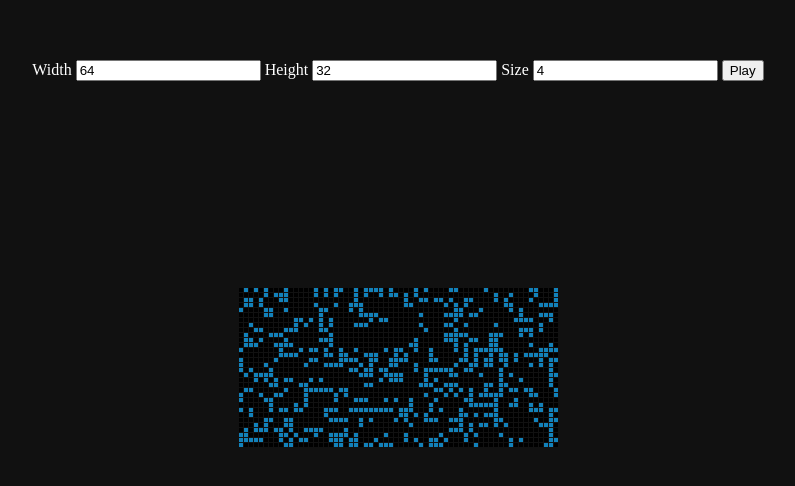
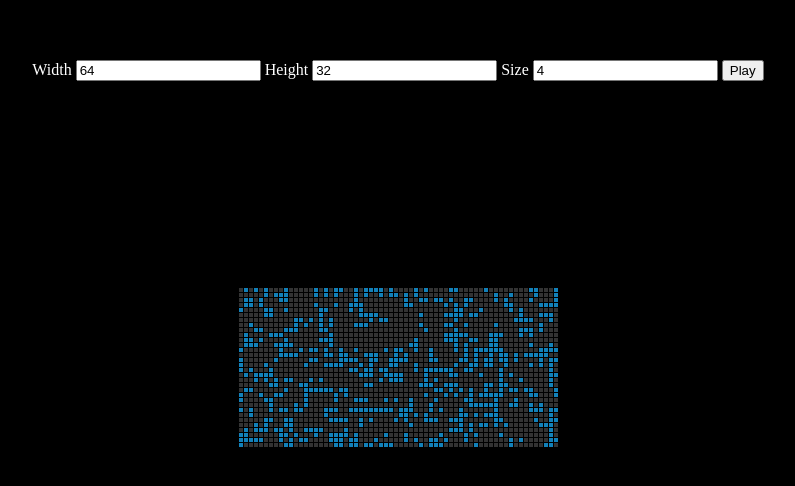
Before and after one commit to kevlarr/awesome-wasm, a website built with webpack: page game-of-life/js/index.html in a window 1280 px wide. Shown: the part 146-632 px from the top of the page, without its empty margins (242-1037 px from the left). Built offline with nearby package versions, Linux system fonts and the light colour scheme.

Commit message:
Improve colors

```diff
--- a/game-of-life/js/index.js
+++ b/game-of-life/js/index.js
@@ -2,7 +2,7 @@
 //import { memory } from 'conwasm/conwasm_bg';
 
 const GRID_COLOR = '#333';
-const DEAD_COLOR = '#000';
+const DEAD_COLOR = '#333';
 const ALIVE_COLOR = 'rgb(18, 129, 186)';
 
 const ALIVE = 1;
--- a/game-of-life/js/styles.css
+++ b/game-of-life/js/styles.css
@@ -1,5 +1,5 @@
 body {
-    background: #111;
+    background: #000;
     color: #fff;
     position: absolute;
     top: 0;
--- a/game-of-life/js/webpack.config.js
+++ b/game-of-life/js/webpack.config.js
@@ -8,6 +8,9 @@ module.exports = {
     filename: "index.js",
   },
   mode: "development",
+  devServer: {
+    port: 9002,
+  },
   plugins: [
     new CopyWebpackPlugin(['index.html'])
   ],
--- a/game-of-life/rust-wasm/www/styles.css
+++ b/game-of-life/rust-wasm/www/styles.css
@@ -1,5 +1,5 @@
 body {
-    background: #111;
+    background: #000;
     color: #fff;
     position: absolute;
     top: 0;
```
Also changed, not shown: game-of-life/rust-wasm/www/index.js (+25 -23 lines).
